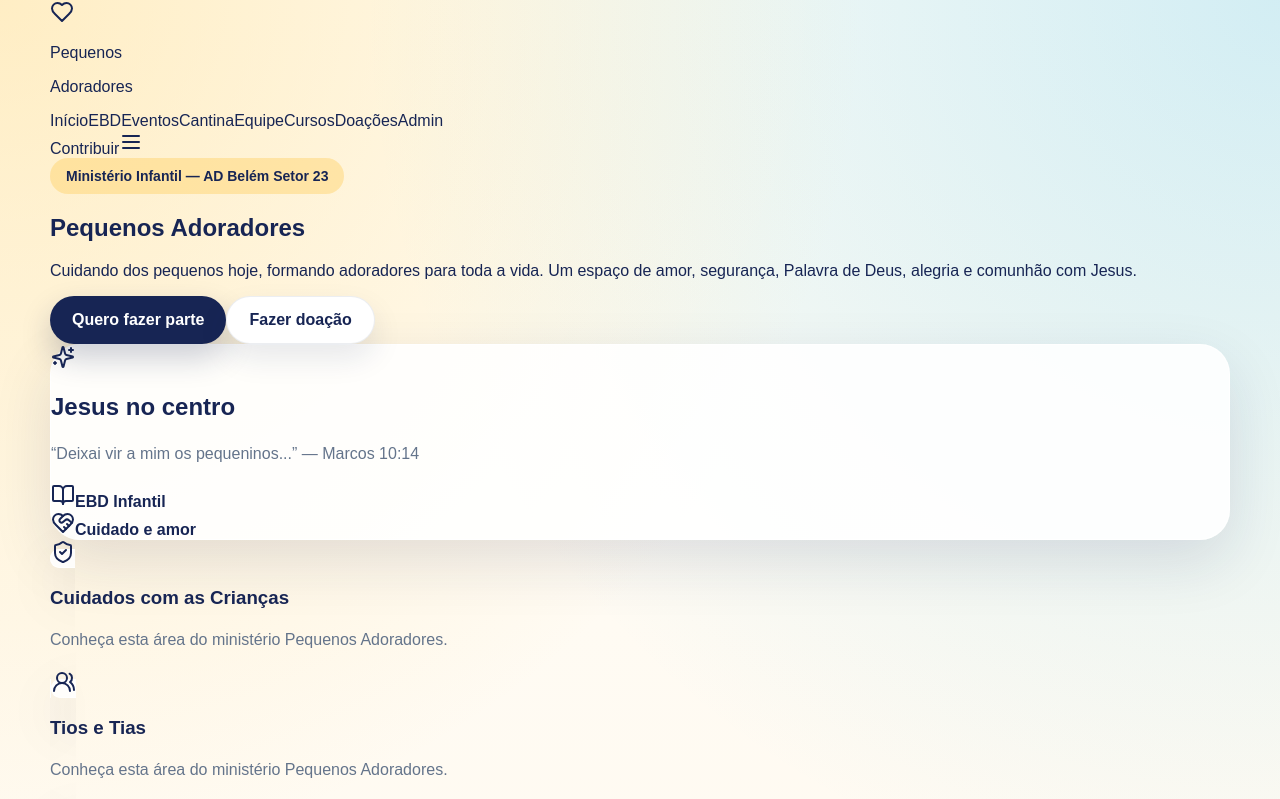
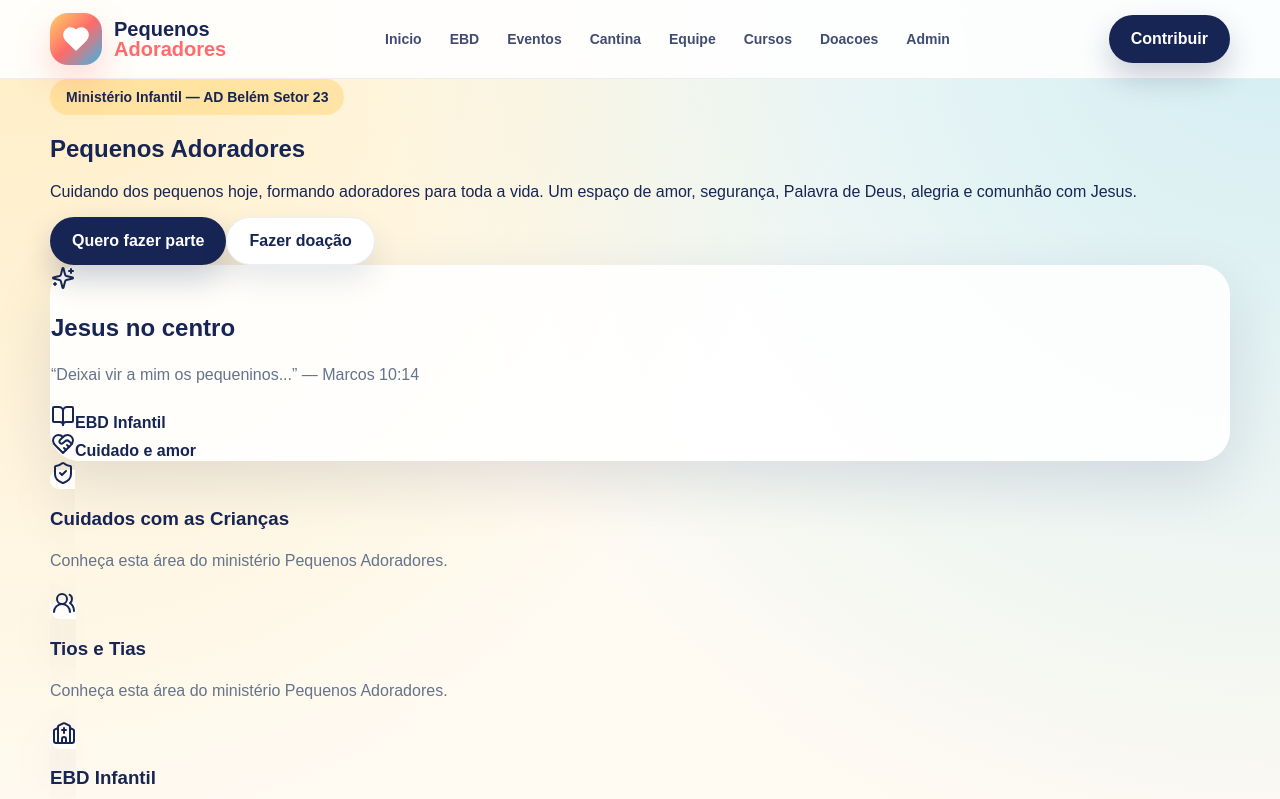
Before and after one commit to alexsandrokajimoto-maker/pequenos-adoradores, a Next.js app: page / in a window 1280 px wide. Shown: the top 799 px of the page. Built offline with nearby package versions, Linux system fonts and the light colour scheme.

Commit message:
Update header styles

```diff
--- a/components/Header.tsx
+++ b/components/Header.tsx
@@ -1,29 +1,19 @@
 import Link from 'next/link';
 import { Heart, Menu } from 'lucide-react';
 
-const nav = [
-  ['Início', '/'], ['EBD', '/ebd'], ['Eventos', '/eventos'], ['Cantina', '/cantina'],
-  ['Equipe', '/equipe'], ['Cursos', '/cursos'], ['Doações', '/doacoes'], ['Admin', '/admin']
-];
+const nav = [['Inicio','/'],['EBD','/ebd'],['Eventos','/eventos'],['Cantina','/cantina'],['Equipe','/equipe'],['Cursos','/cursos'],['Doacoes','/doacoes'],['Admin','/admin']];
 
 export function Header() {
   return (
-    <header className="sticky top-0 z-50 border-b border-white/70 bg-white/85 backdrop-blur-xl">
-      <div className="container-page flex h-20 items-center justify-between">
-        <Link href="/" className="flex items-center gap-3">
-          <div className="grid h-12 w-12 place-items-center rounded-2xl bg-gradient-to-br from-sol via-coral to-céu shadow-lg">
-            <Heart className="h-7 w-7 fill-white text-white" />
-          </div>
-          <div>
-            <p className="text-xl font-black leading-5 text-noite">Pequenos</p>
-            <p className="text-xl font-black leading-5 text-coral">Adoradores</p>
-          </div>
+    <header className="header">
+      <div className="container-page header-inner">
+        <Link href="/" className="logo">
+          <div className="logo-mark"><Heart size={28} fill="white" /></div>
+          <div className="logo-title">Pequenos<span>Adoradores</span></div>
         </Link>
-        <nav className="hidden items-center gap-1 lg:flex">
-          {nav.map(([label, href]) => <Link key={href} href={href} className="rounded-full px-4 py-2 text-sm font-bold text-noite/80 hover:bg-sol/30">{label}</Link>)}
-        </nav>
-        <Link href="/doacoes" className="hidden rounded-full bg-coral px-5 py-3 font-black text-white shadow-lg md:inline-flex">Contribuir</Link>
-        <Menu className="h-7 w-7 lg:hidden" />
+        <nav className="nav">{nav.map(([label, href]) => <Link key={href} href={href}>{label}</Link>)}</nav>
+        <Link href="/doacoes" className="btn-primary">Contribuir</Link>
+        <Menu className="menu-icon" />
       </div>
     </header>
   );
```
